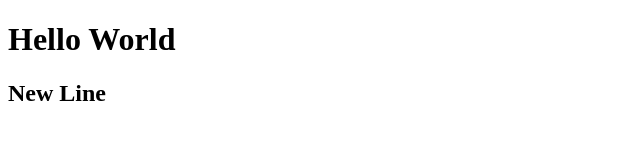
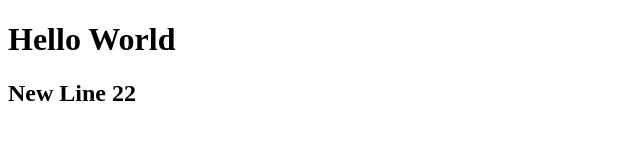
Before and after one commit to davidtaka551/demo-repo, a plain HTML site: page index.html in a window 1280 px wide. Shown: the full height of the page, 0-640 px from the left. Drawn offline with Linux system fonts and the light colour scheme.

Commit message:
New line2

```diff
--- a/index.html
+++ b/index.html
@@ -9,7 +9,7 @@
 
 <body>
     <h1>Hello World</h1>
-    <h2> New Line</h2>
+    <h2> New Line 22</h2>
 </body>
 
 </html>
```
